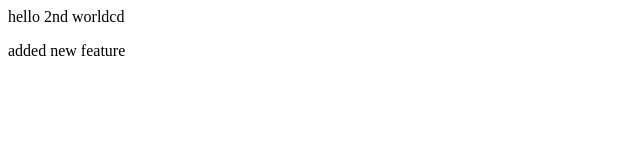
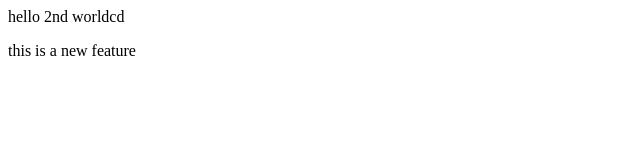
Before and after one commit to shauryapandey2005/localrepo, a plain HTML site: page index.html in a window 1280 px wide. Shown: the full height of the page, 0-640 px from the left. Drawn offline with Linux system fonts and the light colour scheme.

Commit message:
added new feature

```diff
--- a/index.html
+++ b/index.html
@@ -1,2 +1,2 @@
 <p>hello 2nd worldcd</p>
-<p>added new feature</p>
+<p>this is a new feature</p>
```
